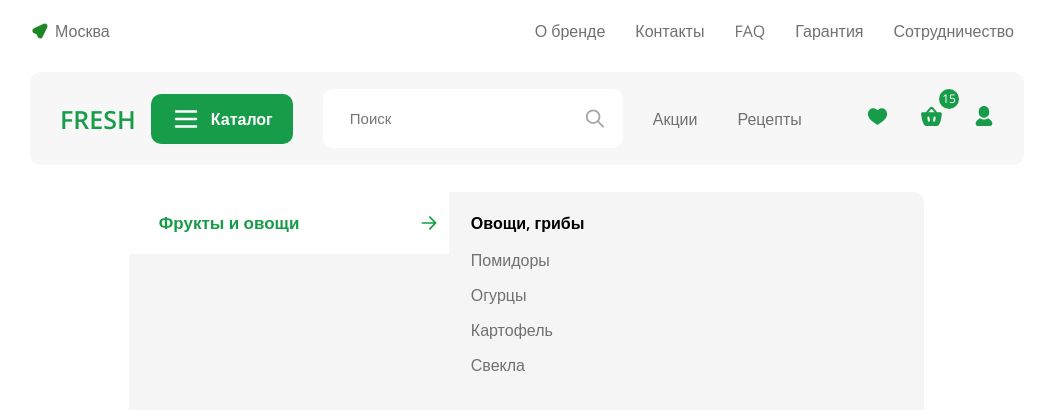
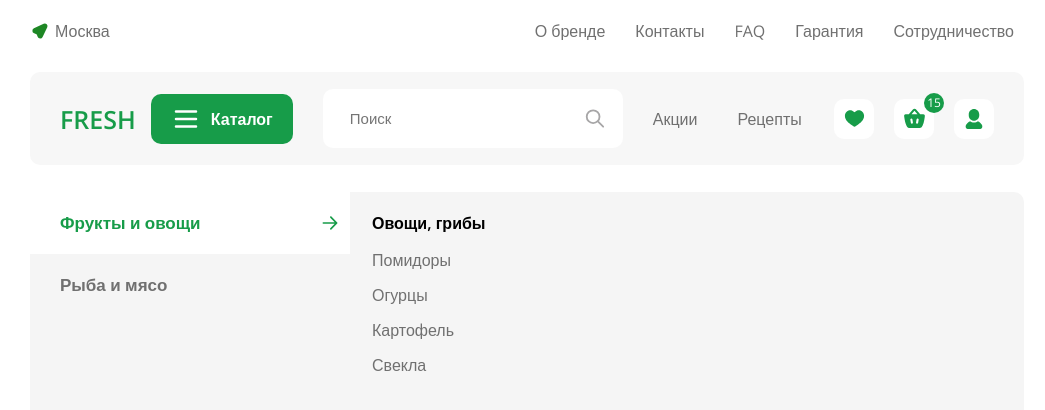
Before and after one commit to caxar/fresh-store, a React (Vite) app: page / in a window 1280 px wide. Both pictures are taken after a click on the element "Каталог". Shown: the top 410 px of the page, without its empty margins (113-1158 px from the left). Built offline with nearby package versions, Linux system fonts and the light colour scheme.

Commit message:
показывать меню

```diff
--- a/src/components/Heading/Heading.scss
+++ b/src/components/Heading/Heading.scss
@@ -66,14 +66,25 @@
     &__icons {
       display: flex;
       align-items: center;
-      gap: 30px;
+      gap: 20px;
       &-item {
         position: relative;
         cursor: pointer;
+        width: 40px;
+        height: 40px;
+        background: $white;
+        display: flex;
+        align-items: center;
+        justify-content: center;
+        border-radius: 10px;
+        -webkit-border-radius: 10px;
+        -moz-border-radius: 10px;
+        -ms-border-radius: 10px;
+        -o-border-radius: 10px;
         .count {
           position: absolute;
-          top: -15px;
-          right: -15px;
+          top: -6px;
+          right: -10px;
           color: #fff;
           width: 20px;
           height: 20px;
--- a/src/components/Heading/Menu/Menu.scss
+++ b/src/components/Heading/Menu/Menu.scss
@@ -4,22 +4,31 @@
   position: absolute;
   background: $gray-3;
   top: 120px;
-  width: 80%;
+  width: 100%;
   right: 50px;
-  transform: translateX(-50px);
-  -webkit-transform: translateX(-50px);
-  -moz-transform: translateX(-50px);
-  -ms-transform: translateX(-50px);
-  -o-transform: translateX(-50px);
+  transform: translateX(50px);
+  -webkit-transform: translateX(50px);
+  -moz-transform: translateX(50px);
+  -ms-transform: translateX(50px);
+  -o-transform: translateX(50px);
   border-radius: 10px;
   -webkit-border-radius: 10px;
   -moz-border-radius: 10px;
   -ms-border-radius: 10px;
   -o-border-radius: 10px;
-  // padding: 20px 0;
+  //padding: 20px 0;
   max-height: calc(100vh - 80px);
   height: 500px;
-  // height: 200px;
+  opacity: 0;
+  transition: opacity 2s ease-in-out;
+  -webkit-transition: opacity 2s ease-in-out;
+  -moz-transition: opacity 2s ease-in-out;
+  -ms-transition: opacity 2s ease-in-out;
+  -o-transition: opacity 2s ease-in-out;
+  &.active-show {
+    opacity: 1;
+  }
+  //height: 200px;
   &__categories {
     width: 320px;
     overflow: auto;
@@ -32,8 +41,26 @@
         font-size: 17px;
         font-weight: 600;
         padding: 20px 10px 20px 30px;
-        background: $white;
-        color: $green-3;
+        transition: all 0.3s ease-in-out;
+        -webkit-transition: all 0.3s ease-in-out;
+        -moz-transition: all 0.3s ease-in-out;
+        -ms-transition: all 0.3s ease-in-out;
+        -o-transition: all 0.3s ease-in-out;
+        svg {
+          opacity: 0;
+          transition: opacity 0.3s ease-in-out;
+          -webkit-transition: opacity 0.3s ease-in-out;
+          -moz-transition: opacity 0.3s ease-in-out;
+          -ms-transition: opacity 0.3s ease-in-out;
+          -o-transition: opacity 0.3s ease-in-out;
+        }
+        &.active {
+          background: $white;
+          color: $green-3;
+          svg {
+            opacity: 1;
+          }
+        }
       }
       &-content {
         position: absolute;
@@ -45,7 +72,10 @@
         width: calc(100% - 312px);
         right: 0;
         overflow: auto;
-        display: block;
+        display: none;
+        &.is-active {
+          display: block;
+        }
       }
       &-wrapper {
         column-count: 3;
--- a/src/components/Heading/Menu/index.tsx
+++ b/src/components/Heading/Menu/index.tsx
@@ -1,12 +1,25 @@
 import React from "react";
 import "./Menu.scss";
 
-const Menu = () => {
+interface PropsMenu {
+  showMenu: boolean;
+}
+
+const Menu = ({ showMenu }: PropsMenu) => {
+  const [activeMenu, setActiveMenu] = React.useState<number>(0);
+
+  const handleMenuEnter = (index) => {
+    setActiveMenu(index);
+  };
+
+  // const handleMenuLeave = () => {
+  //   setActiveMenu(null);
+  // };
   return (
-    <div className="heading-menu">
+    <div className={`heading-menu ${showMenu ? "active-show" : ""}`}>
       <div className="heading-menu__categories">
-        <div className="menu__1">
-          <div className="menu__1-title">
+        <div className="menu__1" onMouseEnter={() => handleMenuEnter(0)}>
+          <div className={`menu__1-title ${activeMenu === 0 ? "active" : ""}`}>
             Фрукты и овощи
             <svg
               width="20px"
@@ -16,14 +29,16 @@ const Menu = () => {
               xmlns="http://www.w3.org/2000/svg"
             >
               <path
-                fill-rule="evenodd"
-                clip-rule="evenodd"
+                fillRule="evenodd"
+                clipRule="evenodd"
                 d="M12.2929 4.29289C12.6834 3.90237 13.3166 3.90237 13.7071 4.29289L20.7071 11.2929C21.0976 11.6834 21.0976 12.3166 20.7071 12.7071L13.7071 19.7071C13.3166 20.0976 12.6834 20.0976 12.2929 19.7071C11.9024 19.3166 11.9024 18.6834 12.2929 18.2929L17.5858 13H4C3.44772 13 3 12.5523 3 12C3 11.4477 3.44772 11 4 11H17.5858L12.2929 5.70711C11.9024 5.31658 11.9024 4.68342 12.2929 4.29289Z"
                 fill="#179c49"
               />
             </svg>
           </div>
-          <div className="menu__1-content">
+          <div
+            className={`menu__1-content ${activeMenu === 0 ? "is-active" : ""}`}
+          >
             <div className="menu__1-wrapper">
               <div className="menu__2">
                 <a href="" className="menu__2-title">
@@ -47,6 +62,48 @@ const Menu = () => {
             </div>
           </div>
         </div>
+        <div className="menu__1" onMouseEnter={() => handleMenuEnter(1)}>
+          <div className={`menu__1-title ${activeMenu === 1 ? "active" : ""}`}>
+            Рыба и мясо
+            <svg
+              width="20px"
+              height="20px"
+              viewBox="0 0 24 24"
+              fill="none"
+              xmlns="http://www.w3.org/2000/svg"
+            >
+              <path
+                fillRule="evenodd"
+                clipRule="evenodd"
+                d="M12.2929 4.29289C12.6834 3.90237 13.3166 3.90237 13.7071 4.29289L20.7071 11.2929C21.0976 11.6834 21.0976 12.3166 20.7071 12.7071L13.7071 19.7071C13.3166 20.0976 12.6834 20.0976 12.2929 19.7071C11.9024 19.3166 11.9024 18.6834 12.2929 18.2929L17.5858 13H4C3.44772 13 3 12.5523 3 12C3 11.4477 3.44772 11 4 11H17.5858L12.2929 5.70711C11.9024 5.31658 11.9024 4.68342 12.2929 4.29289Z"
+                fill="#179c49"
+              />
+            </svg>
+          </div>
+          <div
+            className={`menu__1-content ${activeMenu === 1 ? "is-active" : ""}`}
+          >
+            <div className="menu__1-wrapper">
+              <div className="menu__2">
+                <a href="" className="menu__2-title">
+                  Свежя рыба{" "}
+                </a>
+                <div className="menu__2-content">
+                  <a href="" className="menu__3">
+                    Замороженеая
+                  </a>
+                  <a href="" className="menu__3">
+                    Криль
+                  </a>
+                  <a href="" className="menu__3"></a>
+                  <a href="" className="menu__3">
+                    Свекла
+                  </a>
+                </div>
+              </div>
+            </div>
+          </div>
+        </div>
       </div>
     </div>
   );
--- a/src/components/Heading/index.tsx
+++ b/src/components/Heading/index.tsx
@@ -4,13 +4,19 @@ import Search from "../Search";
 import Menu from "./Menu";
 
 const Heading = () => {
+  const [showMenu, setShowMenu] = React.useState<boolean>(false);
+
+  const handleClickMenu = () => {
+    setShowMenu(!showMenu);
+  };
+
   return (
     <div className="heading">
       <div className="heading-wrapper">
         <div className="heading-wrapper__main">
           <div className="heading-wrapper__catalog">
             <div className="logo">FRESH</div>
-            <div className="catalog-btn">
+            <div onClick={() => handleClickMenu()} className="catalog-btn">
               <svg
                 width="30px"
                 height="30px"
@@ -117,7 +123,7 @@ const Heading = () => {
         </div>
       </div>
       <div className="menu-block">
-        <Menu />
+        {showMenu && <Menu showMenu={showMenu} />}
       </div>
     </div>
   );
```
